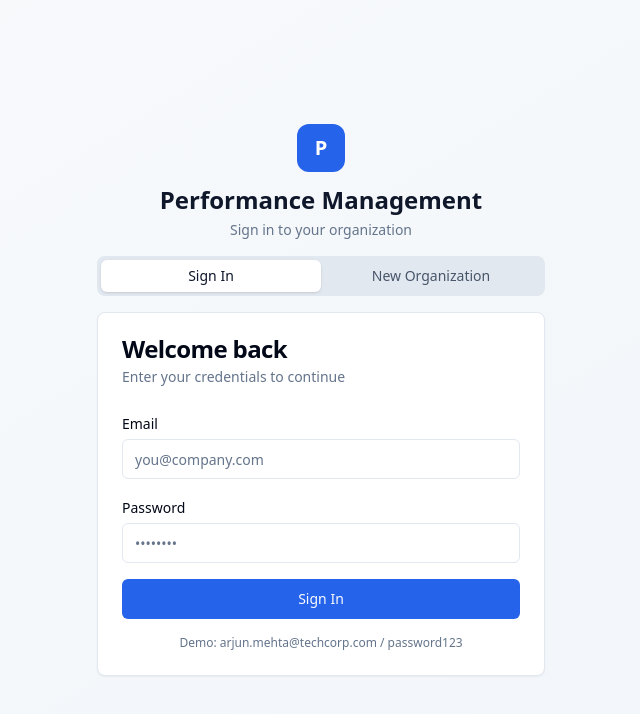
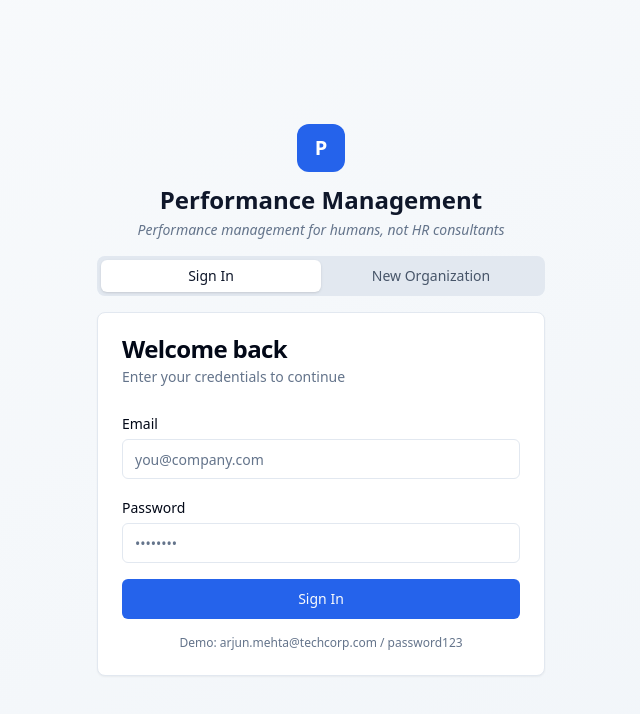
Before and after one commit to GOVINDBHAVAN/pms, a React (Vite) app in the folder client/: page /login in a window 1280 px wide. Shown: the top 714 px of the page, without its empty margins (319-959 px from the left). Built offline with nearby package versions, Linux system fonts and the light colour scheme.

Commit message:
Tag line update

```diff
--- a/client/src/pages/DashboardPage.jsx
+++ b/client/src/pages/DashboardPage.jsx
@@ -14,6 +14,7 @@ export default function DashboardPage() {
           <p className="text-slate-500 mt-1">
             {employee?.org_name} · {employee?.grade_label || employee?.role}
           </p>
+          <p className="text-xs text-slate-400 italic mt-1">Performance management for humans, not HR consultants</p>
         </div>
 
         <div className="grid grid-cols-1 md:grid-cols-3 gap-4">
--- a/client/src/pages/LoginPage.jsx
+++ b/client/src/pages/LoginPage.jsx
@@ -60,7 +60,7 @@ export default function LoginPage() {
         <div className="text-center space-y-1">
           <div className="inline-flex items-center justify-center w-12 h-12 rounded-xl bg-blue-600 text-white text-xl font-bold mb-2">P</div>
           <h1 className="text-2xl font-bold text-slate-900">Performance Management</h1>
-          <p className="text-sm text-slate-500">Sign in to your organization</p>
+          <p className="text-sm text-slate-500 italic">Performance management for humans, not HR consultants</p>
         </div>
 
         {/* Tab selector */}
```
Also changed, not shown: 1 other file (tests, documents, lock files or other folders).
